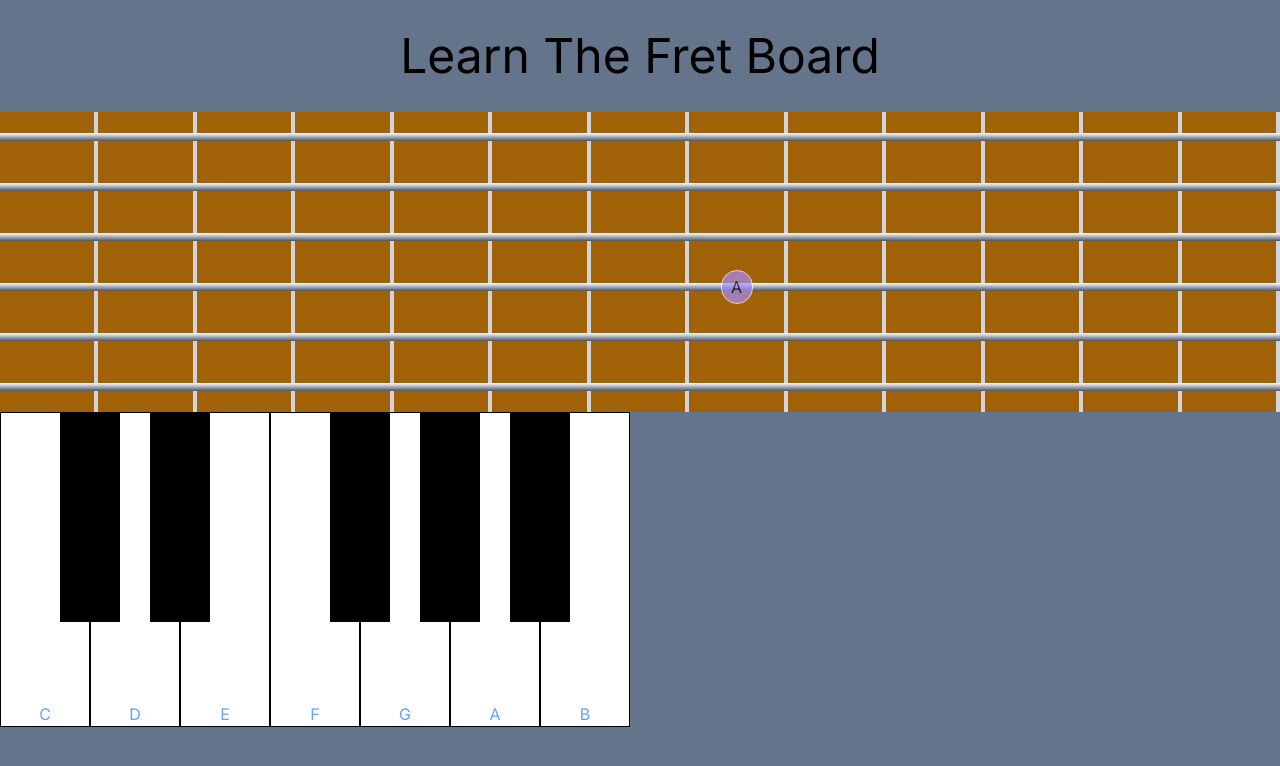
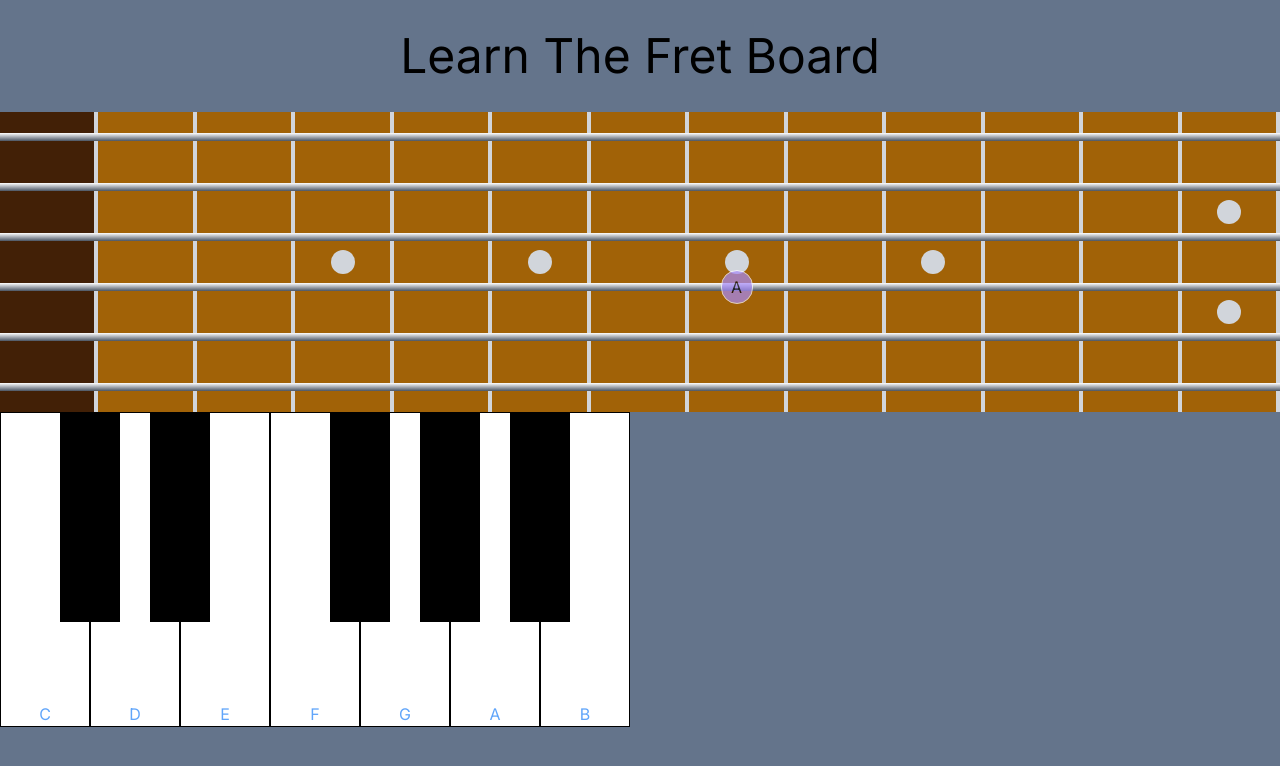
Before and after one commit to PeterMyrobot/techAndGuitar, a Next.js app: page /LearnTheFretBoard in a window 1280 px wide. Shown: the top 766 px of the page. Built offline with nearby package versions, Linux system fonts and the light colour scheme.

Commit message:
added fret board marker to the fret board

```diff
--- a/src/app/LearnTheFretBoard/component/FretBoard.tsx
+++ b/src/app/LearnTheFretBoard/component/FretBoard.tsx
@@ -3,6 +3,8 @@ import React from 'react';
 const NOTE = ['A', 'A#', 'B', 'C', 'C#', 'D', 'D#', 'E', 'F', 'F#', 'G', 'G#'];
 
 const TUNING = ['E', 'A', 'D', 'G', 'B', 'E'].reverse();
+
+const FRET_MARK = [3, 5, 7, 9];
 
 const FRET = 12;
 
@@ -28,11 +30,10 @@ const getFretPositionIndex = (stringIdx: number, fretIdx: number) => `${stringId
 const NoteOnFretboard = ({ note }: { note: TNote }) => {
   const { string, fret, color = 'bg-cyan-400', showingNote } = note;
   const noteMark = getNote(string, fret);
-  console.log(string, fret, color, showingNote, noteMark);
 
   return (
     <div
-      className={`absolute rounded-full ${color} opacity-70 font-white w-8 aspect-square text-center leading-8  border-white border`}
+      className={`absolute rounded-full ${color} opacity-70 font-white w-8 aspect-square text-center leading-8  border-white border z-20`}
     >
       {showingNote ? noteMark : ''}
     </div>
@@ -47,25 +48,30 @@ function FretBoard({
     map[notePosition] = note;
     return map;
   }, {} as Record<string, any>);
-  console.log({ notesMap });
   return (
     <div className="flex flex-col bg-yellow-700 h-[300px]">
       {TUNING.map((_, stringIdx) => {
         return (
           <div
             key={stringIdx}
-            className=" flex before:absolute before:mt-[21px]  before:h-2 before:w-full before:bg-gradient-to-b before:from-white before:to-gray-600 after:z-10 h-[50px]"
+            className=" flex before:absolute before:mt-[21px]  before:z-10 before:h-2 before:w-full before:bg-gradient-to-b before:from-white before:to-gray-600 after:z-10 h-[50px]"
           >
             {Array.from({ length: FRET + 1 }).map((_, fretIdx) => {
               const currentPosition = getFretPositionIndex(stringIdx, fretIdx);
-              const isMarked = currentPosition in notesMap;
+              const isNoteMarked = currentPosition in notesMap;
+              const fretMark = stringIdx === 3 && FRET_MARK.includes(fretIdx);
+              const twelveMark = [2, 4].includes(stringIdx) && fretIdx === 12;
+              const mark = fretMark || twelveMark;
 
               return (
                 <div
                   key={currentPosition}
-                  className="grow border-r-4 border-gray-300 flex justify-center items-center "
+                  className="grow border-r-4 border-gray-300 flex justify-center items-center relative first:bg-yellow-950"
                 >
-                  {isMarked && <NoteOnFretboard note={notesMap[currentPosition]} />}
+                  {mark && (
+                    <div className="w-6 bg-gray-300 rounded-full aspect-square absolute mt-[-50px]" />
+                  )}
+                  {isNoteMarked && <NoteOnFretboard note={notesMap[currentPosition]} />}
                 </div>
               );
             })}
```
